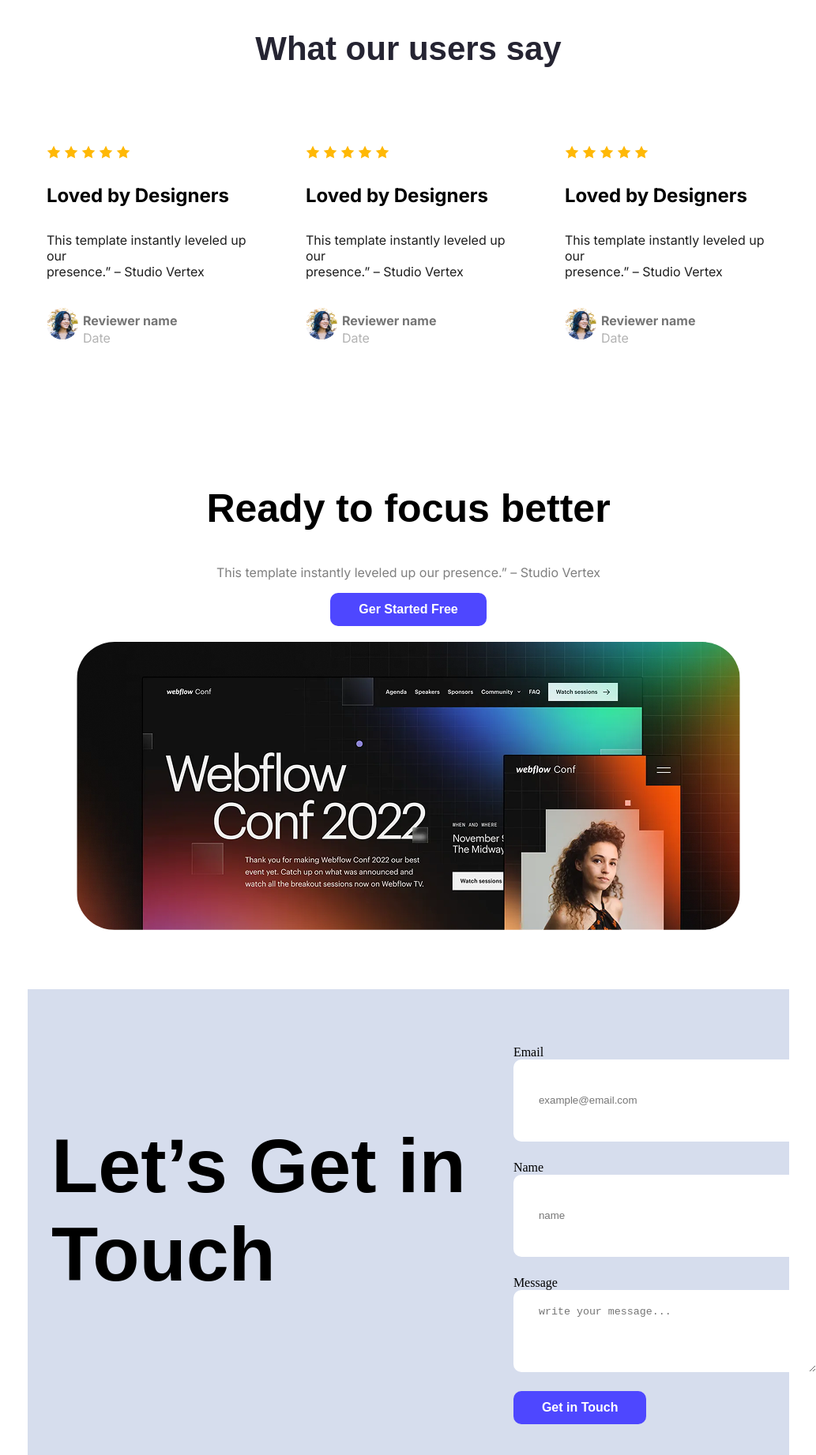
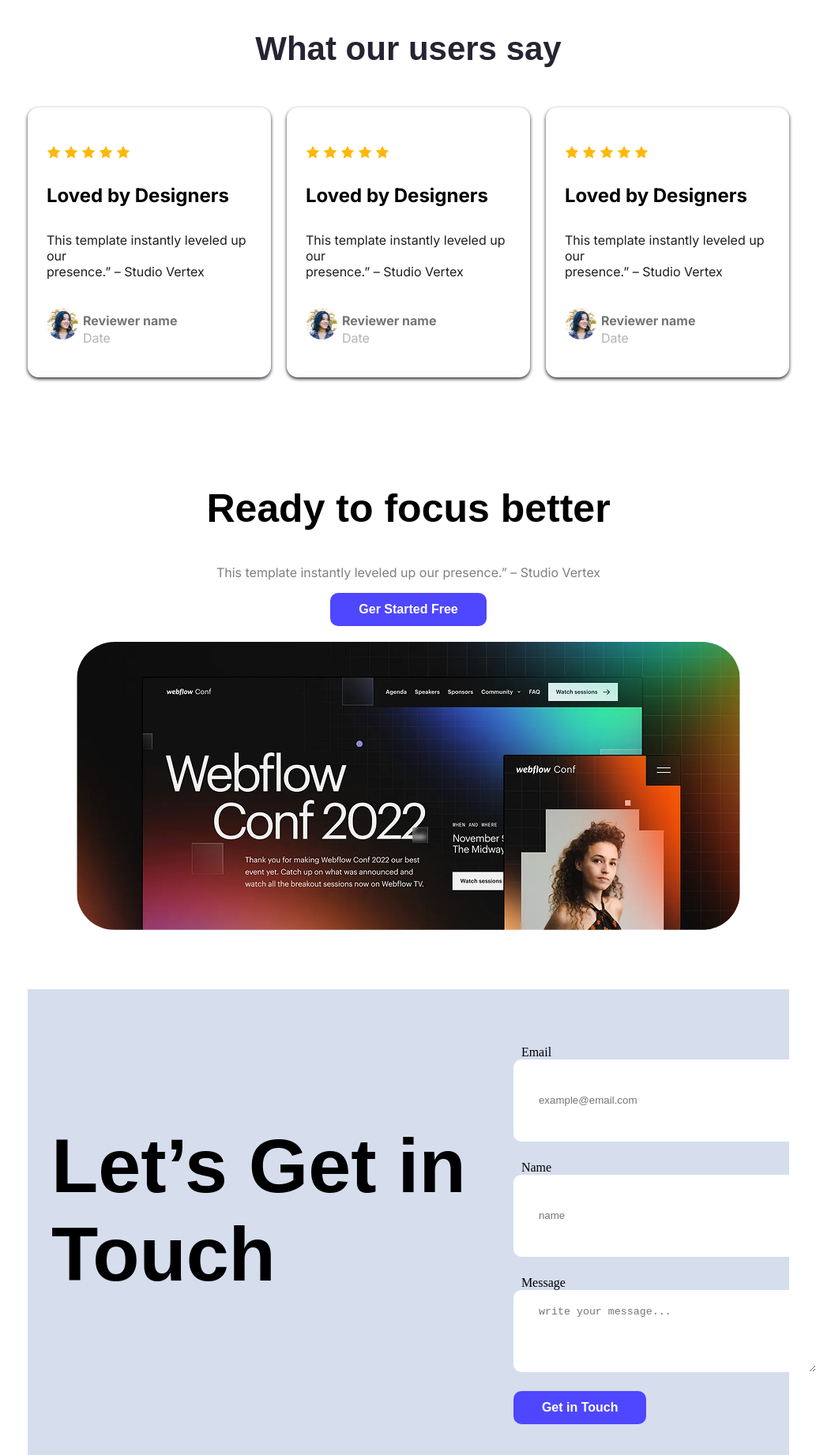
Before and after one commit to MoriumIslam/B12A1_PH, a plain HTML site: page index.html in a window 1280 px wide. Shown: the part 2020-3863 px from the top of the page at 79% size, without its empty margins (123-1156 px from the left). Drawn offline with Linux system fonts and the light colour scheme.

Commit message:
commit11

```diff
--- a/styles/style.css
+++ b/styles/style.css
@@ -157,7 +157,7 @@ background-color: #FFFFFF;
 border-color: #F2EDED;
 gap:24px;
 border-radius: 14px;
-box-sizing:1px solid #F2EDED ;
+box-shadow:0px 2px 4px  #252432 ;
 
 }
 .rate{
@@ -299,3 +299,6 @@ nav ul li a{
   list-style: none;
   color:#8987A1;
 }
+label{
+  padding: 10px;
+}
```
